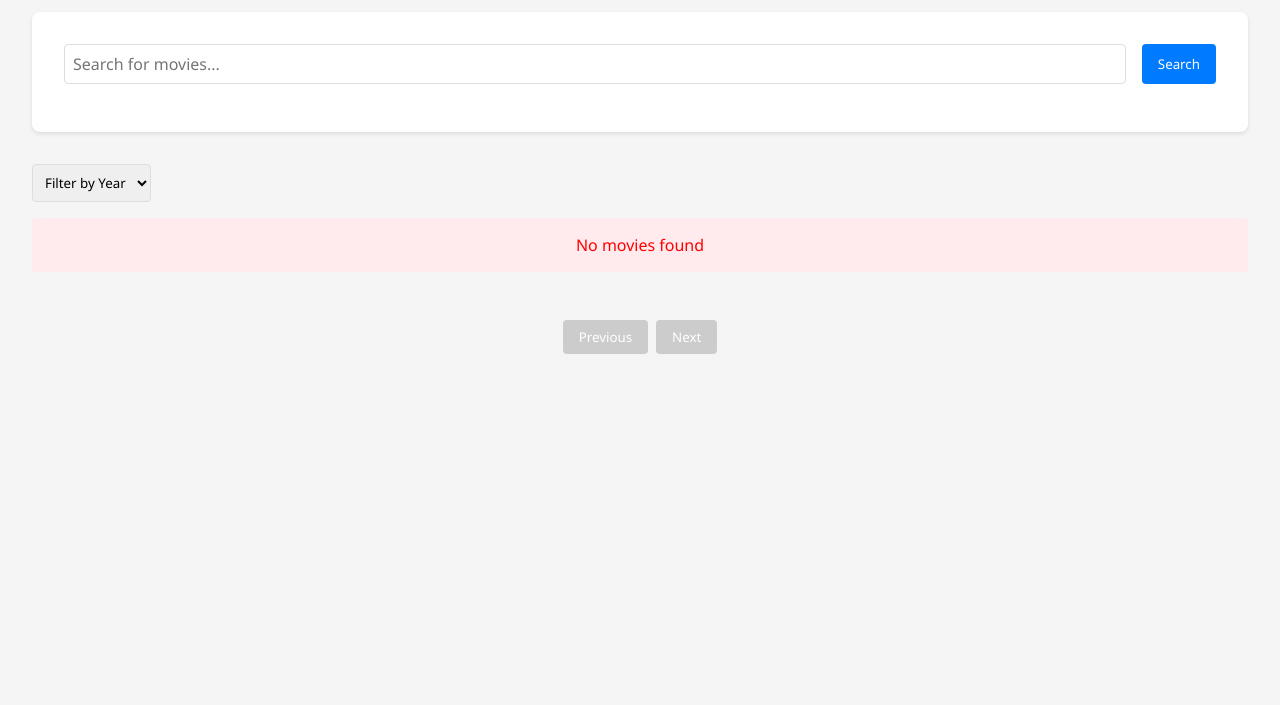
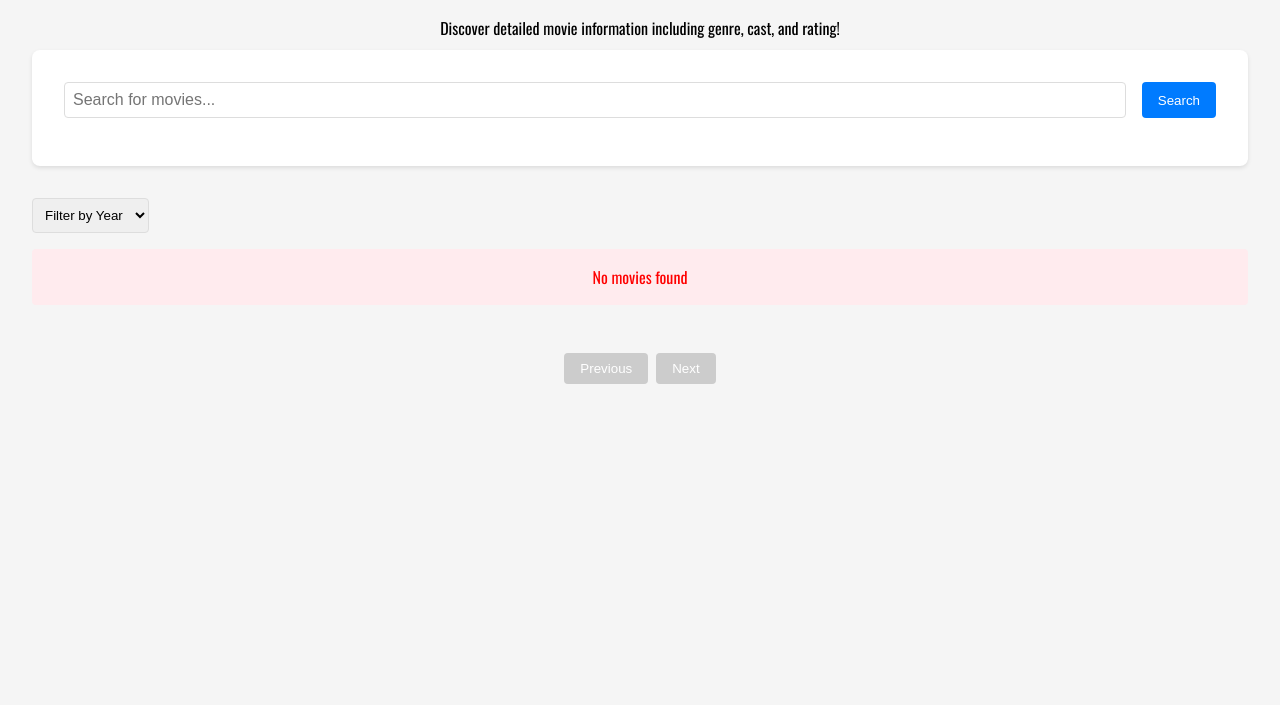
Before and after one commit to khxrismx/medp-33100-project-2, a plain HTML site: page index.html in a window 1280 px wide. Shown: the part 95-800 px from the top of the page. Drawn offline with nearby package versions, Linux system fonts and the light colour scheme; no server answers.

Commit message:
add description

```diff
--- a/index.html
+++ b/index.html
@@ -10,6 +10,10 @@
     <div class="container">
       <div class="header">
         <h1>Movie Explorer</h1>
+      </div>
+
+      <div class="description">
+        <p>Discover detailed movie information including genre, cast, and rating!</p>
       </div>
 
       <div class="search-section">
--- a/styles.css
+++ b/styles.css
@@ -1,12 +1,18 @@
+@import url('https://fonts.googleapis.com/css2?family=Oswald:wght@200..700&display=swap');
+
 * {
   margin: 0;
   padding: 0;
-  font-family: "Segoe UI";
+
 }
 
 body {
   background-color: #f5f5f5;
   padding: 2rem;
+  font-family: 'Oswald', Arial, sans-serif;
+  font-weight: 400;
+  font-style: normal;
+  font-optical-sizing: auto;
 }
 
 .container {
@@ -17,6 +23,11 @@ body {
 .header {
   text-align: center;
   margin-bottom: 2rem;
+}
+
+.description{
+  text-align: center;
+  margin: 10px;
 }
 
 .search-section {
```
